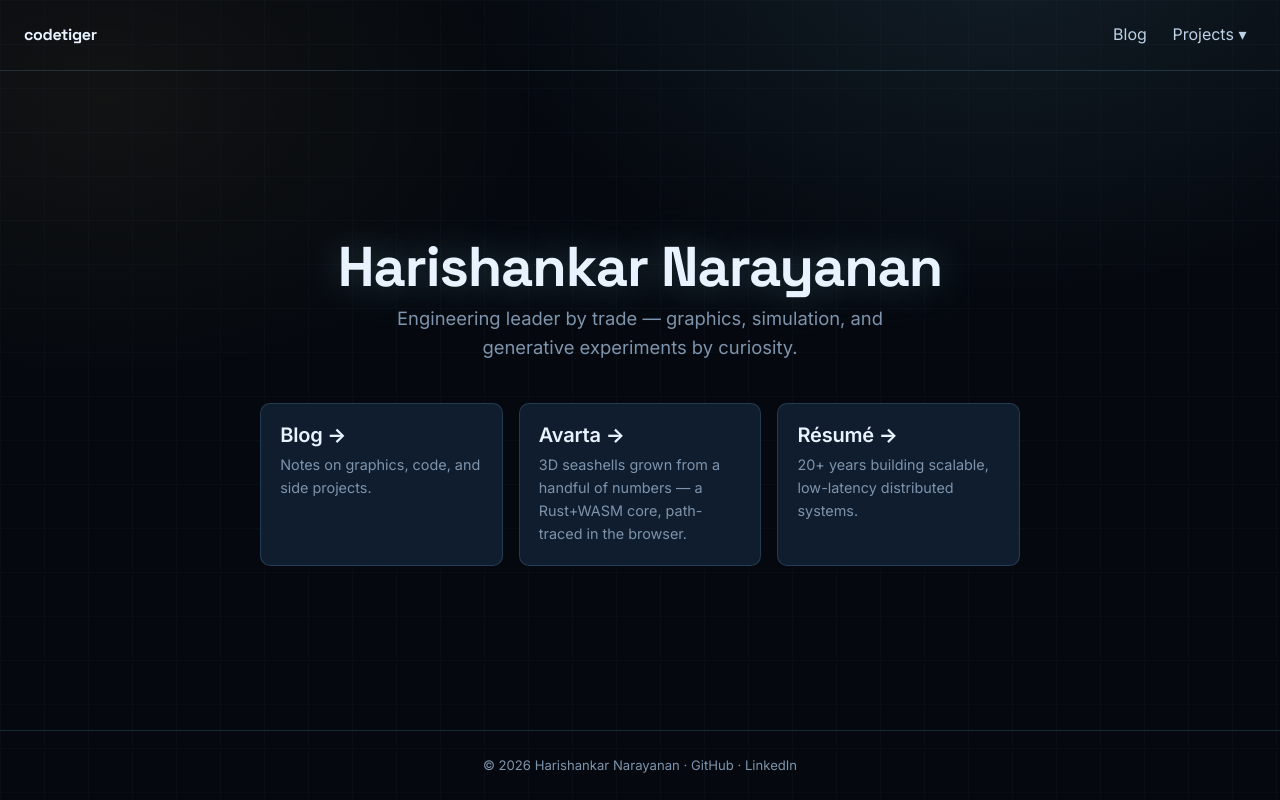
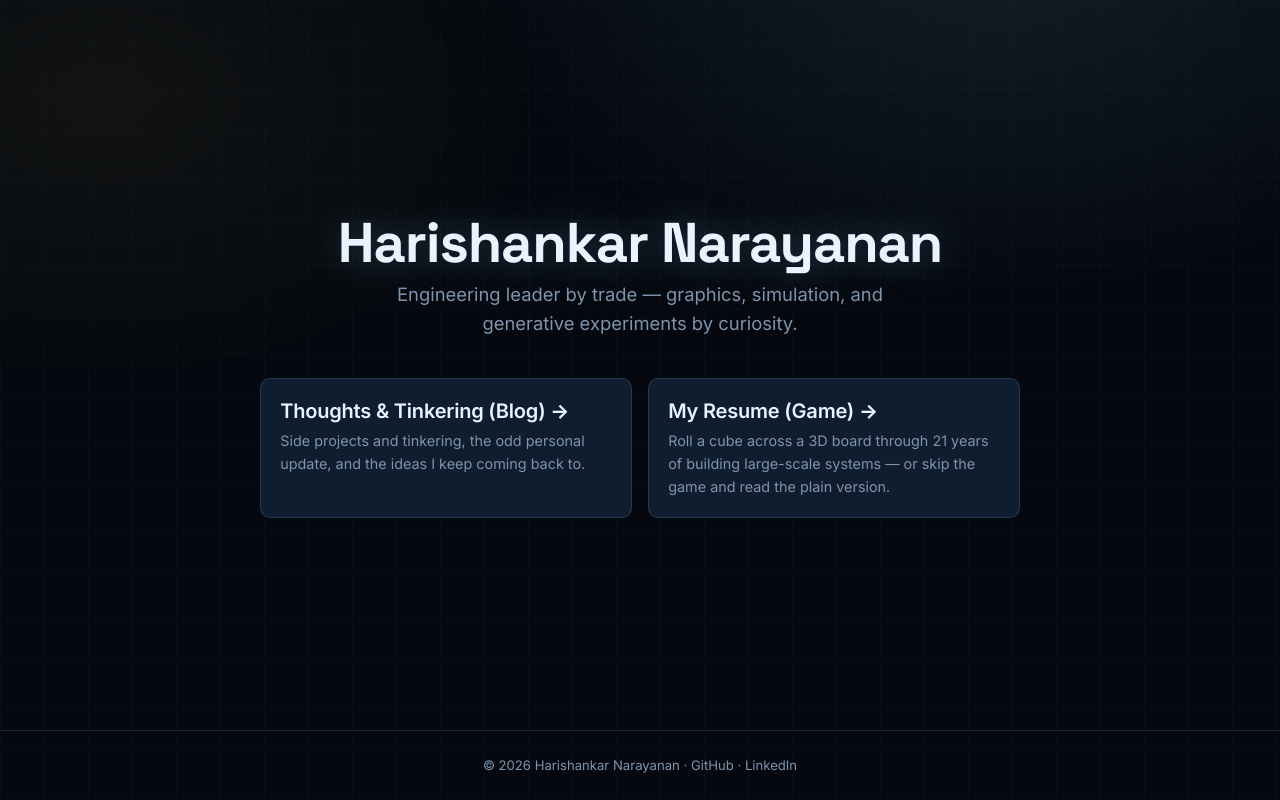
Before and after one commit to codetiger/website-cicd, a plain HTML site: page home/index.html in a window 1280 px wide. Drawn offline with Linux system fonts and the light colour scheme.

Commit message:
home: simplify landing page to a two-card hero
Drop the site header/nav and the Avarta card; reframe the Blog and
résumé cards (the latter now points at the 3D game with a plain-version
escape hatch) into a responsive two-column grid.

Co-Authored-By: Claude Opus 4.8 (1M context) <noreply@anthropic.com>

```diff
--- a/home/index.html
+++ b/home/index.html
@@ -35,43 +35,39 @@
                 max-width: 760px;
                 width: 100%;
                 margin-inline: auto;
+                display: grid;
+                gap: var(--space-5);
+                grid-template-columns: 1fr;
+            }
+            @media (min-width: 560px) {
+                .cards {
+                    grid-template-columns: 1fr 1fr;
+                }
             }
         </style>
     </head>
     <body class="brand-backdrop">
-    <header class="site-header">
-      <div class="brand">codetiger</div>
-      <nav class="nav">
-        <a href="/blog/">Blog</a>
-        <div class="dropdown" id="projects">
-          <button aria-haspopup="true" aria-expanded="false">Projects ▾</button>
-          <div class="menu">
-            <a href="/avarta/">Avarta<small>Generative seashells — Rust+WASM, real-time path tracing</small></a>
-            <a href="/resume/">Résumé<small>Experience &amp; background</small></a>
-            <!-- Vishwakarma is excluded from the deploy until its tile pyramid is hosted on R2. -->
-            <a class="soon">Vishwakarma<small>Voxel terrain viewer — coming soon</small></a>
-          </div>
-        </div>
-      </nav>
-    </header>
-
         <main class="hero">
             <h1>Harishankar Narayanan</h1>
             <p class="tagline">
-        Engineering leader by trade — graphics, simulation, and generative experiments by curiosity.
+                Engineering leader by trade — graphics, simulation, and
+                generative experiments by curiosity.
             </p>
-      <div class="cards card-grid">
+            <div class="cards">
                 <a class="card" href="/blog/">
-          <h3>Blog →</h3>
-          <p>Notes on graphics, code, and side projects.</p>
-        </a>
-        <a class="card" href="/avarta/">
-          <h3>Avarta →</h3>
-          <p>3D seashells grown from a handful of numbers — a Rust+WASM core, path-traced in the browser.</p>
+                    <h3>Thoughts &amp; Tinkering (Blog) →</h3>
+                    <p>
+                        Side projects and tinkering, the odd personal update,
+                        and the ideas I keep coming back to.
+                    </p>
                 </a>
                 <a class="card" href="/resume/">
-          <h3>Résumé →</h3>
-          <p>20+ years building scalable, low-latency distributed systems.</p>
+                    <h3>My Resume (Game) →</h3>
+                    <p>
+                        Roll a cube across a 3D board through 21 years of
+                        building large-scale systems — or skip the game and read
+                        the plain version.
+                    </p>
                 </a>
             </div>
         </main>
@@ -83,30 +79,8 @@
         </footer>
 
         <script>
-      // Projects dropdown: click to toggle, click-away / Escape to close.
-      // (This page is plain static HTML with no build step.)
-      const dd = document.getElementById('projects');
-      const btn = dd.querySelector('button');
-      const menu = dd.querySelector('.menu');
-      btn.addEventListener('click', (e) => {
-        e.stopPropagation();
-        const open = menu.classList.toggle('open');
-        dd.dataset.open = String(open);
-        btn.setAttribute('aria-expanded', String(open));
-      });
-      document.addEventListener('click', () => {
-        menu.classList.remove('open');
-        dd.dataset.open = 'false';
-        btn.setAttribute('aria-expanded', 'false');
-      });
-      document.addEventListener('keydown', (e) => {
-        if (e.key === 'Escape') {
-          menu.classList.remove('open');
-          dd.dataset.open = 'false';
-          btn.setAttribute('aria-expanded', 'false');
-        }
-      });
-      document.getElementById('y').textContent = new Date().getFullYear();
+            // Set the footer year. (Plain static HTML, no build step.)
+            document.getElementById("y").textContent = new Date().getFullYear();
         </script>
     </body>
 </html>
```
Lines whose indentation alone changed are shown as unchanged.
